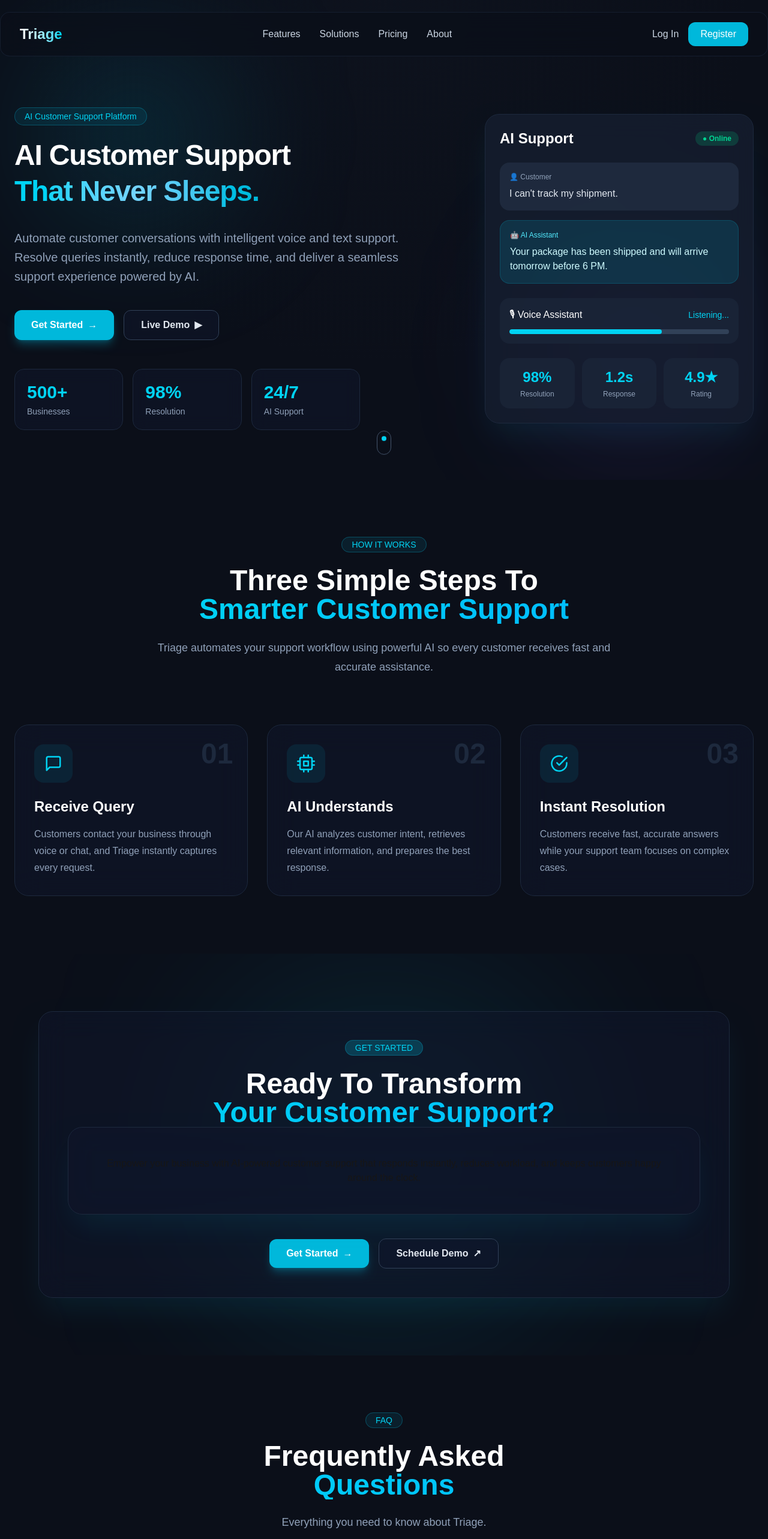
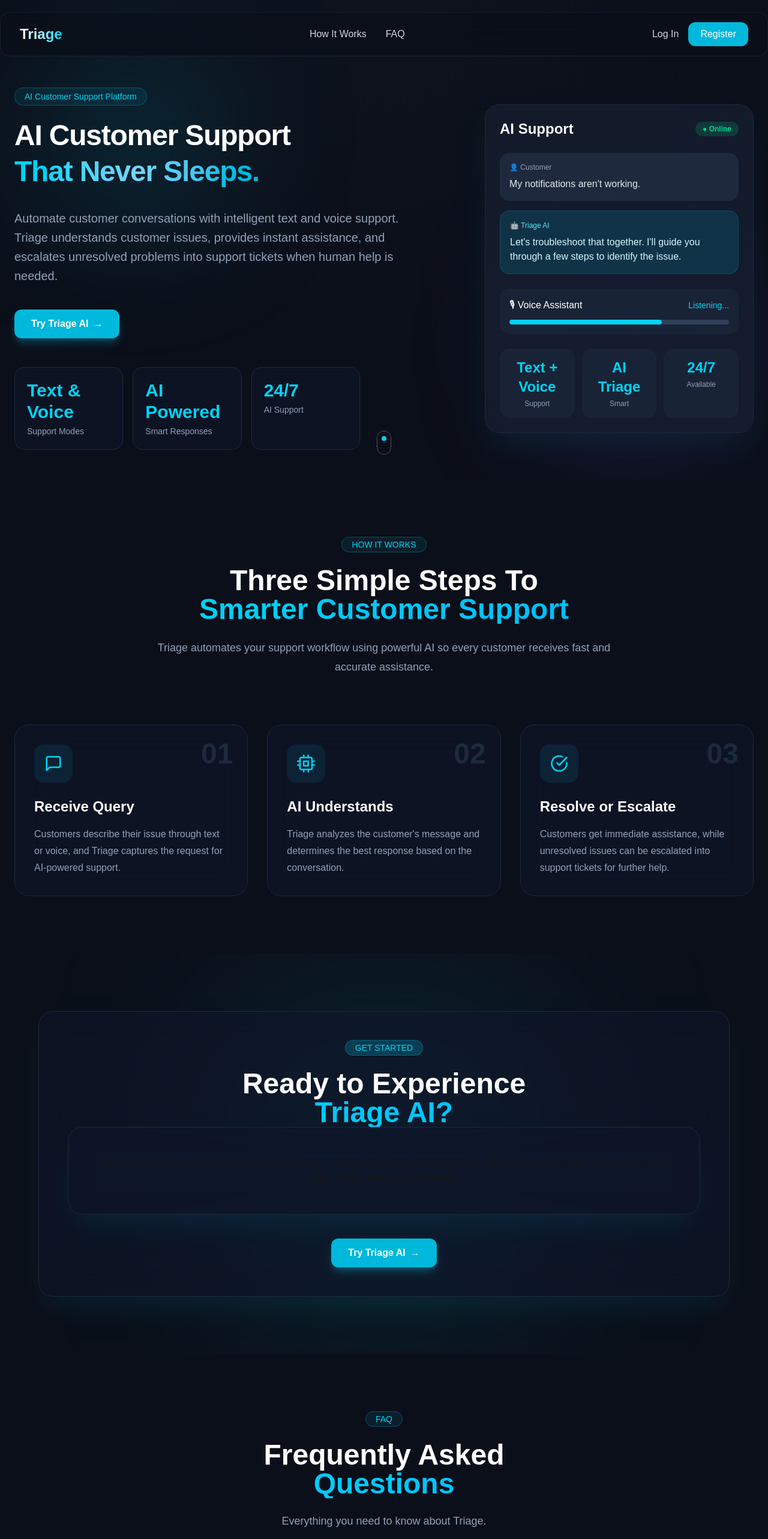
Before and after one commit to priyakourav/Automated-AI-Customer-Support-Platform., a Next.js app: page / in a window 1280 px wide. Shown: the top 2566 px of the page at 60% size. Built offline with nearby package versions, Linux system fonts and the light colour scheme.

Commit message:
feat: complete AI customer support platform

```diff
--- a/package.json
+++ b/package.json
@@ -11,6 +11,7 @@
   "dependencies": {
     "framer-motion": "^12.42.2",
     "kokoro-js": "^1.2.1",
+    "lucide-react": "^1.33.0",
     "next": "16.2.10",
     "react": "19.2.4",
     "react-dom": "19.2.4",
--- a/src/app/dashboard/page.js
+++ b/src/app/dashboard/page.js
@@ -193,14 +193,14 @@
     onClick={() => {
       window.location.href = "/chat";
     }}
-    className="rounded-lg bg-cyan-500 px-5 py-2 font-semibold transition hover:bg-cyan-400"
+  className="rounded-xl border border-sky-500/30 bg-sky-500/15 px-4 py-2 text-sm font-semibold text-sky-300 transition hover:bg-sky-500/25 hover:text-sky-200"
   >
-    🤖 AI Support
+     AI Support
   </button>
 
   <button
     onClick={handleLogout}
-    className="rounded-lg bg-red-500 px-5 py-2 font-semibold transition hover:bg-red-400"
+    className="rounded-xl px-4 py-2 text-sm font-medium text-slate-400 transition hover:bg-red-500/10 hover:text-red-400"
   >
     Logout
   </button>
--- a/src/components/landing/CTA.jsx
+++ b/src/components/landing/CTA.jsx
@@ -1,3 +1,4 @@
+import Link from "next/link";
 export default function CTA() {
   return (
     <section className="relative overflow-hidden bg-[#0B0F19] px-6 py-24">
@@ -12,38 +13,30 @@
         </span>
 
         <h2 className="mt-6 text-4xl font-bold text-white md:text-5xl">
-          Ready To Transform
+          Ready to Experience
 <span className="block bg-gradient-to-r from-cyan-400 to-sky-400 bg-clip-text text-transparent">
-            Your Customer Support?
+  Triage AI?
 </span>
         </h2>
 
         <p className="relative mx-auto max-w-6xl rounded-3xl border border-slate-800 bg-slate-900/60 p-12 text-center backdrop-blur-xl shadow-2xl shadow-cyan-500/10 transition-all duration-500 hover:border-cyan-500/40 hover:shadow-cyan-500/20">
-          Empower your business with AI-powered customer support that
-          responds instantly, reduces workload, and keeps customers happy
-          around the clock.
+          Empower your support experience with AI-powered conversations through
+text and voice, with seamless escalation to support tickets when human
+assistance is needed.
         </p>
 
-        <div className="mt-10 flex flex-col items-center justify-center gap-4 sm:flex-row">
-
-          <button className="group rounded-xl bg-cyan-500 px-7 py-3 font-semibold text-white shadow-lg shadow-cyan-500/30 transition-all duration-300 hover:-translate-y-1 hover:bg-cyan-400 hover:shadow-[0_0_40px_rgba(34,211,238,0.5)]">
+        <div className="mt-10 flex justify-center">
+  <Link
+    href="/chat"
+    className="group rounded-xl bg-cyan-500 px-7 py-3 font-semibold text-white shadow-lg shadow-cyan-500/30 transition-all duration-300 hover:-translate-y-1 hover:bg-cyan-400 hover:shadow-[0_0_40px_rgba(34,211,238,0.5)]"
+  >
     <span className="flex items-center gap-2">
-              Get Started
+      Try Triage AI
       <span className="transition-transform duration-300 group-hover:translate-x-1">
         →
       </span>
     </span>
-          </button>
-
-          <button className="group rounded-xl border border-slate-700 bg-slate-900/70 px-7 py-3 font-semibold text-slate-200 backdrop-blur transition-all duration-300 hover:-translate-y-1 hover:border-cyan-500">
-            <span className="flex items-center gap-2">
-              Schedule Demo
-              <span className="transition-transform duration-300 group-hover:translate-x-1">
-                ↗
-              </span>
-            </span>
-          </button>
-
+  </Link>
 </div>
 
       </div>
--- a/src/components/landing/DashboardPreview.jsx
+++ b/src/components/landing/DashboardPreview.jsx
@@ -38,7 +38,7 @@
           </p>
 
           <p className="mt-2 text-slate-200">
-            I can't track my shipment.
+            My notifications aren't working.
           </p>
         </motion.div>
 
@@ -49,11 +49,12 @@
           className="rounded-2xl border border-cyan-500/20 bg-cyan-500/15 p-4"
         >
           <p className="text-xs text-cyan-300">
-            🤖 AI Assistant
+            🤖 Triage AI
           </p>
 
           <p className="mt-2 text-cyan-100">
-            Your package has been shipped and will arrive tomorrow before 6 PM.
+            Let's troubleshoot that together. I'll guide you through a few
+            steps to identify the issue.
           </p>
         </motion.div>
       </div>
@@ -98,31 +99,31 @@
       >
         <div className="rounded-2xl bg-slate-800/60 p-4 text-center transition hover:scale-105">
           <h3 className="text-2xl font-bold text-cyan-400">
-            98%
+            Text + Voice
           </h3>
 
           <p className="mt-1 text-xs text-slate-400">
-            Resolution
+            Support
           </p>
         </div>
 
         <div className="rounded-2xl bg-slate-800/60 p-4 text-center transition hover:scale-105">
           <h3 className="text-2xl font-bold text-cyan-400">
-            1.2s
+            AI Triage
           </h3>
 
           <p className="mt-1 text-xs text-slate-400">
-            Response
+            Smart
           </p>
         </div>
 
         <div className="rounded-2xl bg-slate-800/60 p-4 text-center transition hover:scale-105">
           <h3 className="text-2xl font-bold text-cyan-400">
-            4.9★
+            24/7
           </h3>
 
           <p className="mt-1 text-xs text-slate-400">
-            Rating
+            Available
           </p>
         </div>
       </motion.div>
--- a/src/components/landing/FAQ.jsx
+++ b/src/components/landing/FAQ.jsx
@@ -11,7 +11,7 @@
   };
 
   return (
-    <section className="bg-[#0B0F19] px-6 py-24">
+    <section  id="faq" className="bg-[#0B0F19] px-6 py-24">
       <div className="mx-auto max-w-4xl">
 
         <div className="mb-16 text-center">
--- a/src/components/landing/Footer.jsx
+++ b/src/components/landing/Footer.jsx
@@ -1,11 +1,8 @@
-import Link from "next/link";
-
 export default function Footer() {
   return (
     <footer className="border-t border-slate-800 bg-[#0B0F19] px-6 py-10">
-      <div className="mx-auto flex max-w-7xl flex-col items-center justify-between gap-6 md:flex-row">
-
-        <div>
+      <div className="mx-auto flex max-w-7xl items-center justify-center">
+        <div className="text-center">
           <h2 className="text-2xl font-bold text-white">
             Triage
           </h2>
@@ -14,23 +11,6 @@
             AI-powered customer support platform built for modern businesses.
           </p>
         </div>
-
-        <div className="flex gap-8 text-slate-400">
-
-          <Link href="#" className="transition hover:text-cyan-400">
-            Features
-          </Link>
-
-          <Link href="#" className="transition hover:text-cyan-400">
-            FAQ
-          </Link>
-
-          <Link href="#" className="transition hover:text-cyan-400">
-            Contact
-          </Link>
-
-        </div>
-
       </div>
 
       <div className="mt-8 border-t border-slate-800 pt-6 text-center text-sm text-slate-500">
--- a/src/components/landing/Hero.jsx
+++ b/src/components/landing/Hero.jsx
@@ -1,3 +1,4 @@
+import Link from "next/link";
 import DashboardPreview from "./DashboardPreview";
 
 export default function Hero() {
@@ -27,47 +28,54 @@
           </h1>
 
           <p className="mt-8 max-w-2xl text-lg leading-8 text-slate-400 md:text-xl">
-            Automate customer conversations with intelligent voice and text
-            support. Resolve queries instantly, reduce response time, and
-            deliver a seamless support experience powered by AI.
+            Automate customer conversations with intelligent text and voice
+            support. Triage understands customer issues, provides instant
+            assistance, and escalates unresolved problems into support tickets
+            when human help is needed.
           </p>
 
           {/* Buttons */}
           <div className="mt-10 flex flex-col gap-4 sm:flex-row">
-            <button className="group rounded-xl bg-cyan-500 px-7 py-3 font-semibold text-white shadow-lg shadow-cyan-500/30 transition-all duration-300 hover:-translate-y-1 hover:bg-cyan-400 hover:shadow-[0_0_40px_rgba(34,211,238,0.5)]">
+            <Link
+              href="/chat"
+              className="group rounded-xl bg-cyan-500 px-7 py-3 font-semibold text-white shadow-lg shadow-cyan-500/30 transition-all duration-300 hover:-translate-y-1 hover:bg-cyan-400 hover:shadow-[0_0_40px_rgba(34,211,238,0.5)]"
+            >
               <span className="flex items-center gap-2">
-                Get Started
+                Try Triage AI
                 <span className="transition-transform duration-300 group-hover:translate-x-1">
                   →
                 </span>
               </span>
-            </button>
-
-            <button className="group rounded-xl border border-slate-700 bg-slate-900/60 px-7 py-3 font-semibold text-slate-200 backdrop-blur transition-all duration-300 hover:-translate-y-1 hover:border-cyan-500 hover:bg-slate-800">
-              <span className="flex items-center gap-2">
-                Live Demo
-                <span className="transition-transform duration-300 group-hover:translate-x-1">
-                  ▶
-                </span>
-              </span>
-            </button>
+            </Link>
           </div>
 
           {/* Stats */}
           <div className="mt-12 grid max-w-xl grid-cols-3 gap-4">
             <div className="rounded-2xl border border-slate-800 bg-slate-900/60 p-5 backdrop-blur-md transition-all duration-300 hover:-translate-y-2 hover:border-cyan-500/50 hover:shadow-[0_0_35px_rgba(6,182,212,0.25)]">
-              <h3 className="text-3xl font-bold text-cyan-400">500+</h3>
-              <p className="mt-1 text-sm text-slate-400">Businesses</p>
+              <h3 className="text-3xl font-bold text-cyan-400">
+                Text & Voice
+              </h3>
+              <p className="mt-1 text-sm text-slate-400">
+                Support Modes
+              </p>
             </div>
 
             <div className="rounded-2xl border border-slate-800 bg-slate-900/60 p-5 backdrop-blur-md transition-all duration-300 hover:-translate-y-2 hover:border-cyan-500/50 hover:shadow-[0_0_35px_rgba(6,182,212,0.25)]">
-              <h3 className="text-3xl font-bold text-cyan-400">98%</h3>
-              <p className="mt-1 text-sm text-slate-400">Resolution</p>
+              <h3 className="text-3xl font-bold text-cyan-400">
+                AI Powered
+              </h3>
+              <p className="mt-1 text-sm text-slate-400">
+                Smart Responses
+              </p>
             </div>
 
             <div className="rounded-2xl border border-slate-800 bg-slate-900/60 p-5 backdrop-blur-md transition-all duration-300 hover:-translate-y-2 hover:border-cyan-500/50 hover:shadow-[0_0_35px_rgba(6,182,212,0.25)]">
-              <h3 className="text-3xl font-bold text-cyan-400">24/7</h3>
-              <p className="mt-1 text-sm text-slate-400">AI Support</p>
+              <h3 className="text-3xl font-bold text-cyan-400">
+                24/7
+              </h3>
+              <p className="mt-1 text-sm text-slate-400">
+                AI Support
+              </p>
             </div>
           </div>
         </div>
--- a/src/components/landing/HowItWorks.jsx
+++ b/src/components/landing/HowItWorks.jsx
@@ -2,7 +2,10 @@
 
 export default function HowItWorks() {
   return (
-    <section className="bg-[#0B0F19] px-6 py-24">
+    <section
+  id="how-it-works"
+  className="bg-[#0B0F19] px-6 py-24"
+>
       <div className="mx-auto max-w-7xl">
 
         {/* Heading */}
--- a/src/components/layout/Navbar.jsx
+++ b/src/components/layout/Navbar.jsx
@@ -1,20 +1,36 @@
 import Link from "next/link";
+
 export default function Navbar() {
   return (
     <header className="fixed top-0 left-0 z-50 w-full">
-      <div className="mx-auto flex max-w-7xl items-center justify-between rounded-2xl border border-slate-800/60 bg-[#0B0F19]/70 px-8 py-4 backdrop-blur-xl mt-5">
+      <div className="mx-auto mt-5 flex max-w-7xl items-center justify-between rounded-2xl border border-slate-800/60 bg-[#0B0F19]/70 px-8 py-4 backdrop-blur-xl">
 
-        <h2 className="bg-gradient-to-r from-white to-cyan-400 bg-clip-text text-2xl font-bold text-transparent">
+        {/* Logo */}
+        <Link
+          href="/"
+          className="bg-gradient-to-r from-white to-cyan-400 bg-clip-text text-2xl font-bold text-transparent"
+        >
           Triage
-        </h2>
+        </Link>
 
+        {/* Navigation */}
         <nav className="hidden gap-8 text-slate-300 md:flex">
-          <a href="#" className="transition hover:text-cyan-400">Features</a>
-          <a href="#" className="transition hover:text-cyan-400">Solutions</a>
-          <a href="#" className="transition hover:text-cyan-400">Pricing</a>
-          <a href="#" className="transition hover:text-cyan-400">About</a>
+          <a
+            href="#how-it-works"
+            className="transition hover:text-cyan-400"
+          >
+            How It Works
+          </a>
+
+          <a
+            href="#faq"
+            className="transition hover:text-cyan-400"
+          >
+            FAQ
+          </a>
         </nav>
 
+        {/* Auth Buttons */}
         <div className="flex items-center gap-4">
           <Link
             href="/login"
@@ -31,7 +47,6 @@
           </Link>
         </div>
 
-
       </div>
     </header>
   );
--- a/src/data/workflow.js
+++ b/src/data/workflow.js
@@ -5,21 +5,23 @@
     step: "01",
     title: "Receive Query",
     description:
-      "Customers contact your business through voice or chat, and Triage instantly captures every request.",
+      "Customers describe their issue through text or voice, and Triage captures the request for AI-powered support.",
     icon: FiMessageSquare,
   },
+
   {
     step: "02",
     title: "AI Understands",
     description:
-      "Our AI analyzes customer intent, retrieves relevant information, and prepares the best response.",
+      "Triage analyzes the customer's message and determines the best response based on the conversation.",
     icon: FiCpu,
   },
+
   {
     step: "03",
-    title: "Instant Resolution",
+    title: "Resolve or Escalate",
     description:
-      "Customers receive fast, accurate answers while your support team focuses on complex cases.",
+      "Customers get immediate assistance, while unresolved issues can be escalated into support tickets for further help.",
     icon: FiCheckCircle,
   },
 ];
```
Also changed, not shown: src/app/chat/page.js (+58 -53 lines), src/data/faq.js (+8 -8 lines), 1 other file (tests, documents, lock files or other folders). Lines whose indentation alone changed are shown as unchanged.
